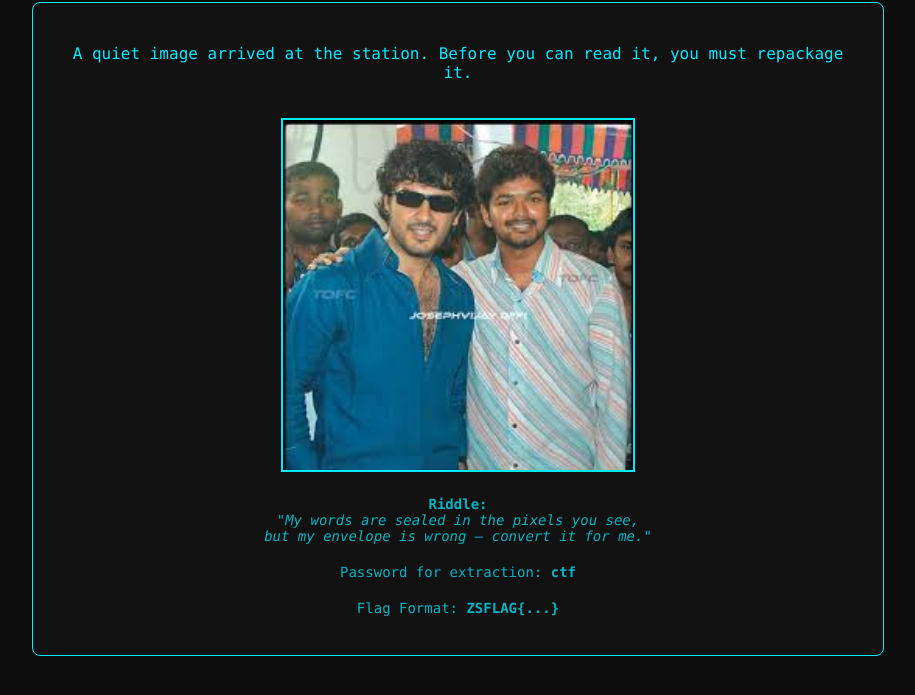
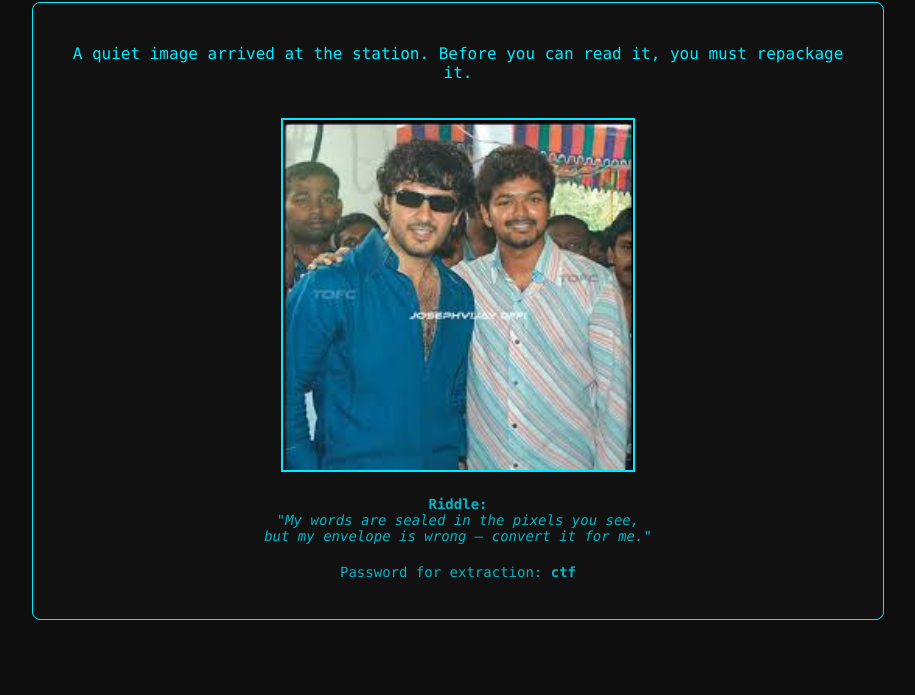
Before and after one commit to mrendless999/Pixel_Post_Office, a plain HTML site: page index.html in a window 1280 px wide. Shown: the part 147-842 px from the top of the page, without its empty margins (182-1097 px from the left). Drawn offline with Linux system fonts and the light colour scheme.

Commit message:
Update index.html

```diff
--- a/index.html
+++ b/index.html
@@ -29,7 +29,7 @@ but my envelope is wrong — convert it for me."</i>
 Password for extraction: <b>ctf</b>
 </p>
 
-<p class="note">Flag Format: <b>ZSFLAG{...}</b></p>
+
 </div>
 
 </body>
```
